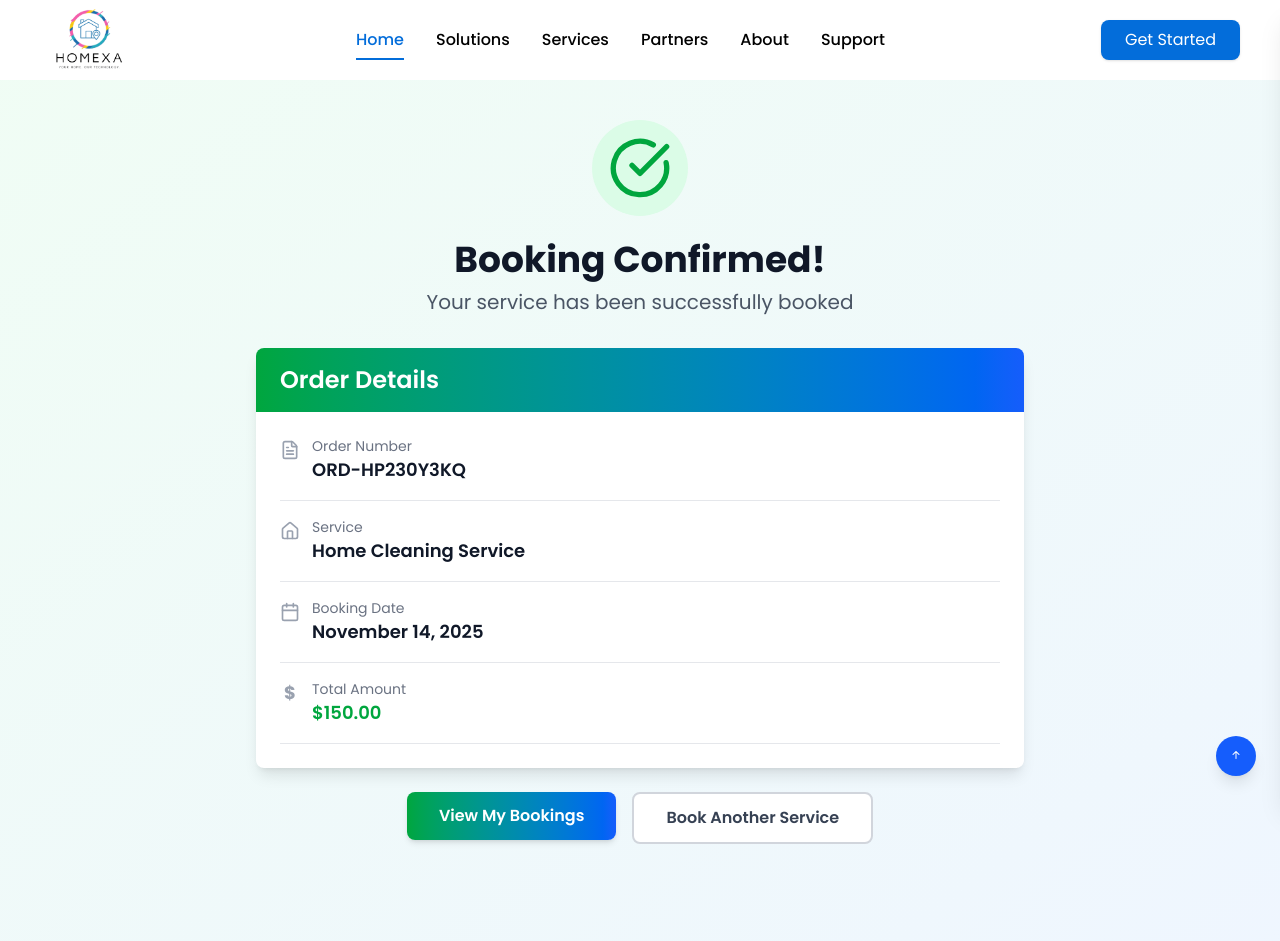
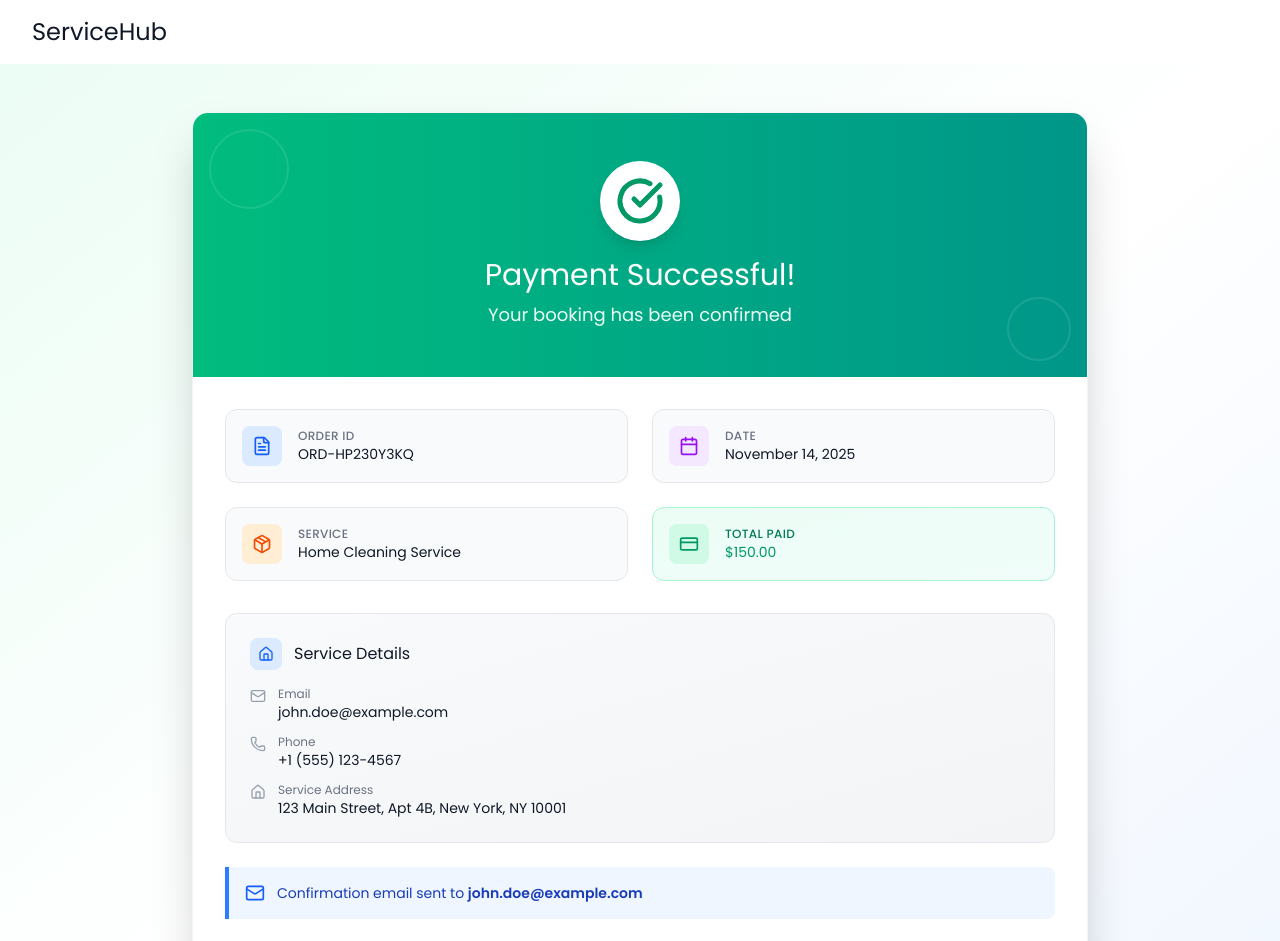
Before and after one commit to navdeeppathan/service-provider-application, a React (Vite) app: page /success in a window 1280 px wide. Shown: the top 941 px of the page. Built offline with nearby package versions, Linux system fonts and the light colour scheme.

Commit message:
11-21 changes

```diff
--- a/src/pages/Checkout/Successpage.jsx
+++ b/src/pages/Checkout/Successpage.jsx
@@ -1,10 +1,21 @@
 import React from "react";
-import { CheckCircle, Calendar, Mail, Phone, Home, FileText } from "lucide-react";
-import Header from "../../utils/Header";
-import Footer from "../../utils/Footer";
-import { Link } from "react-router-dom";
+import { CheckCircle, Calendar, Mail, Phone, Home, FileText, Package, CreditCard } from "lucide-react";
 
+const Header = () => (
+  <header className="bg-white shadow-sm">
+    <div className="max-w-7xl mx-auto px-4 py-4 sm:px-6 lg:px-8">
+      <h1 className="text-2xl  text-gray-900">ServiceHub</h1>
+    </div>
+  </header>
+);
 
+const Footer = () => (
+  <footer className="bg-gray-800 text-white mt-16">
+    <div className="max-w-7xl mx-auto px-4 py-8 sm:px-6 lg:px-8">
+      <p className="text-center text-gray-400">© 2024 ServiceHub. All rights reserved.</p>
+    </div>
+  </footer>
+);
 
 const Successpage = () => {
   const orderDetails = {
@@ -26,85 +37,146 @@ const Successpage = () => {
     <>
       <Header />
 
-      <div className="min-h-screen bg-gradient-to-br from-green-50 to-blue-50 py-30 px-4 sm:px-6 lg:px-8">
-        <div className="max-w-3xl mx-auto">
-          {/* Success Icon and Message */}
-          <div className="text-center mb-8 animate-fade-in">
-            <div className="inline-flex items-center justify-center w-24 h-24 bg-green-100 rounded-full mb-6">
-              <CheckCircle className="w-16 h-16 text-green-600" />
+      <div className="min-h-screen bg-gradient-to-br from-emerald-50 via-white to-blue-50 py-12 px-4 sm:px-6 lg:px-8">
+        <div className="max-w-4xl mx-auto">
+
+          {/* Main Success Card */}
+          <div className="bg-white rounded-2xl shadow-2xl overflow-hidden border border-gray-100">
+
+            {/* Success Header with Icon */}
+            <div className="relative bg-gradient-to-r from-emerald-500 to-teal-600 px-8 py-12 text-center">
+              <div className="absolute top-0 left-0 w-full h-full opacity-10">
+                <div className="absolute top-4 left-4 w-20 h-20 border-2 border-white rounded-full"></div>
+                <div className="absolute bottom-4 right-4 w-16 h-16 border-2 border-white rounded-full"></div>
               </div>
-            <h1 className="text-4xl font-bold text-gray-900 mb-2">
-              Booking Confirmed!
+
+              <div className="relative inline-flex items-center justify-center w-20 h-20 bg-white rounded-full mb-4 shadow-lg">
+                <CheckCircle className="w-12 h-12 text-emerald-600" strokeWidth={2.5} />
+              </div>
+
+              <h1 className="text-2xl md:text-3xl  text-white mb-2">
+                Payment Successful!
               </h1>
-            <p className="text-xl text-gray-600">
-              Your service has been successfully booked
+              <p className="text-emerald-50 text-lg">
+                Your booking has been confirmed
               </p>
             </div>
 
-          {/* Order Details Card */}
-          <div className="bg-white rounded-lg shadow-lg overflow-hidden mb-6">
-            <div className="bg-gradient-to-r from-green-600 to-blue-600 px-6 py-4">
-              <h2 className="text-2xl font-semibold text-white">Order Details</h2>
+            {/* Order Info Grid */}
+            <div className="p-8">
+              <div className="grid md:grid-cols-2 gap-6 mb-8">
+
+                {/* Order Number */}
+                <div className="flex items-center space-x-4 p-4 bg-gray-50 rounded-xl border border-gray-200">
+                  <div className="flex-shrink-0 w-10 h-10 bg-blue-100 rounded-lg flex items-center justify-center">
+                    <FileText className="w-5 h-5 text-blue-600" />
+                  </div>
+                  <div>
+                    <p className="text-xs text-gray-500 font-medium uppercase tracking-wide">Order ID</p>
+                    <p className="text-sm  text-gray-900">{orderDetails.orderNumber}</p>
+                  </div>
                 </div>
 
-            <div className="p-6 space-y-4">
-              {/* Order Number */}
-              <div className="flex items-start pb-4 border-b border-gray-200">
-                <FileText className="w-5 h-5 text-gray-400 mt-1 mr-3" />
-                <div className="flex-1">
-                  <p className="text-sm text-gray-500">Order Number</p>
-                  <p className="text-lg font-semibold text-gray-900">{orderDetails.orderNumber}</p>
+                {/* Date */}
+                <div className="flex items-center space-x-4 p-4 bg-gray-50 rounded-xl border border-gray-200">
+                  <div className="flex-shrink-0 w-10 h-10 bg-purple-100 rounded-lg flex items-center justify-center">
+                    <Calendar className="w-5 h-5 text-purple-600" />
+                  </div>
+                  <div>
+                    <p className="text-xs text-gray-500 font-medium uppercase tracking-wide">Date</p>
+                    <p className="text-sm  text-gray-900">{orderDetails.date}</p>
                   </div>
                 </div>
 
                 {/* Service */}
-              <div className="flex items-start pb-4 border-b border-gray-200">
-                <Home className="w-5 h-5 text-gray-400 mt-1 mr-3" />
-                <div className="flex-1">
-                  <p className="text-sm text-gray-500">Service</p>
-                  <p className="text-lg font-semibold text-gray-900">{orderDetails.service}</p>
+                <div className="flex items-center space-x-4 p-4 bg-gray-50 rounded-xl border border-gray-200">
+                  <div className="flex-shrink-0 w-10 h-10 bg-orange-100 rounded-lg flex items-center justify-center">
+                    <Package className="w-5 h-5 text-orange-600" />
                   </div>
-              </div>
-
-              {/* Date */}
-              <div className="flex items-start pb-4 border-b border-gray-200">
-                <Calendar className="w-5 h-5 text-gray-400 mt-1 mr-3" />
-                <div className="flex-1">
-                  <p className="text-sm text-gray-500">Booking Date</p>
-                  <p className="text-lg font-semibold text-gray-900">{orderDetails.date}</p>
+                  <div>
+                    <p className="text-xs text-gray-500 font-medium uppercase tracking-wide">Service</p>
+                    <p className="text-sm  text-gray-900">{orderDetails.service}</p>
                   </div>
                 </div>
 
                 {/* Amount */}
-              <div className="flex items-start pb-4 border-b border-gray-200">
-                <div className="w-5 h-5 text-gray-400 mt-1 mr-3 flex items-center justify-center">
-                  <span className="text-lg font-bold">$</span>
+                <div className="flex items-center space-x-4 p-4 bg-gradient-to-br from-emerald-50 to-teal-50 rounded-xl border border-emerald-200">
+                  <div className="flex-shrink-0 w-10 h-10 bg-emerald-100 rounded-lg flex items-center justify-center">
+                    <CreditCard className="w-5 h-5 text-emerald-600" />
                   </div>
-                <div className="flex-1">
-                  <p className="text-sm text-gray-500">Total Amount</p>
-                  <p className="text-lg font-semibold text-green-600">{orderDetails.amount}</p>
+                  <div>
+                    <p className="text-xs text-emerald-700 font-medium uppercase tracking-wide">Total Paid</p>
+                    <p className="text-sm  text-emerald-600">{orderDetails.amount}</p>
+                  </div>
+                </div>
+              </div>
+
+              {/* Customer Details */}
+              <div className="bg-gradient-to-br from-gray-50 to-gray-100 rounded-xl p-6 mb-6 border border-gray-200">
+                <h3 className="text-base  text-gray-900 mb-4 flex items-center">
+                  <div className="w-8 h-8 bg-blue-100 rounded-lg flex items-center justify-center mr-3">
+                    <Home className="w-4 h-4 text-blue-600" />
+                  </div>
+                  Service Details
+                </h3>
+
+                <div className="space-y-3">
+                  <div className="flex items-start">
+                    <Mail className="w-4 h-4 text-gray-400 mt-0.5 mr-3 flex-shrink-0" />
+                    <div>
+                      <p className="text-xs text-gray-500">Email</p>
+                      <p className="text-sm text-gray-900">{orderDetails.email}</p>
+                    </div>
+                  </div>
+
+                  <div className="flex items-start">
+                    <Phone className="w-4 h-4 text-gray-400 mt-0.5 mr-3 flex-shrink-0" />
+                    <div>
+                      <p className="text-xs text-gray-500">Phone</p>
+                      <p className="text-sm text-gray-900">{orderDetails.phone}</p>
+                    </div>
+                  </div>
+
+                  <div className="flex items-start">
+                    <Home className="w-4 h-4 text-gray-400 mt-0.5 mr-3 flex-shrink-0" />
+                    <div>
+                      <p className="text-xs text-gray-500">Service Address</p>
+                      <p className="text-sm text-gray-900">{orderDetails.address}</p>
                     </div>
                   </div>
                 </div>
               </div>
 
-
-
-
+              {/* Email Confirmation Notice */}
+              <div className="bg-blue-50 border-l-4 border-blue-500 p-4 rounded-r-lg mb-6">
+                <div className="flex items-center">
+                  <Mail className="w-5 h-5 text-blue-600 mr-3 flex-shrink-0" />
+                  <p className="text-sm text-blue-800">
+                    Confirmation email sent to <span className="font-semibold">{orderDetails.email}</span>
+                  </p>
+                </div>
+              </div>
 
               {/* Action Buttons */}
-          <div className="flex flex-col sm:flex-row gap-4 justify-center">
-            <Link to ="/profile/orders">
-            <button className="bg-gradient-to-r from-green-600 to-blue-600 text-white px-8 py-3 rounded-lg font-semibold hover:from-green-700 hover:to-blue-700 transition-all shadow-md">
+              <div className="flex flex-col sm:flex-row gap-4">
+                <button className="flex-1 bg-gradient-to-r from-emerald-600 to-teal-600 text-white px-6 py-3.5 rounded-xl font-semibold hover:from-emerald-700 hover:to-teal-700 transition-all shadow-lg hover:shadow-xl transform hover:-translate-y-0.5">
                   View My Bookings
                 </button>
-            </Link>
-            <Link to ="/">
-
-            <button className="bg-white text-gray-700 px-8 py-3 rounded-lg font-semibold border-2 border-gray-300 hover:border-gray-400 transition-all">
+                <button className="flex-1 bg-white text-gray-700 px-6 py-3.5 rounded-xl font-semibold border-2 border-gray-300 hover:border-gray-400 hover:bg-gray-50 transition-all">
                   Book Another Service
                 </button>
-            </Link>
+              </div>
+            </div>
+          </div>
+
+          {/* Additional Info */}
+          <div className="text-center mt-8">
+            <p className="text-sm text-gray-500">
+              Need help? Contact our support team at{" "}
+              <a href="mailto:support@servicehub.com" className="text-emerald-600 font-semibold hover:underline">
+                support@servicehub.com
+              </a>
+            </p>
           </div>
         </div>
       </div>
```
Lines whose indentation alone changed are shown as unchanged.
